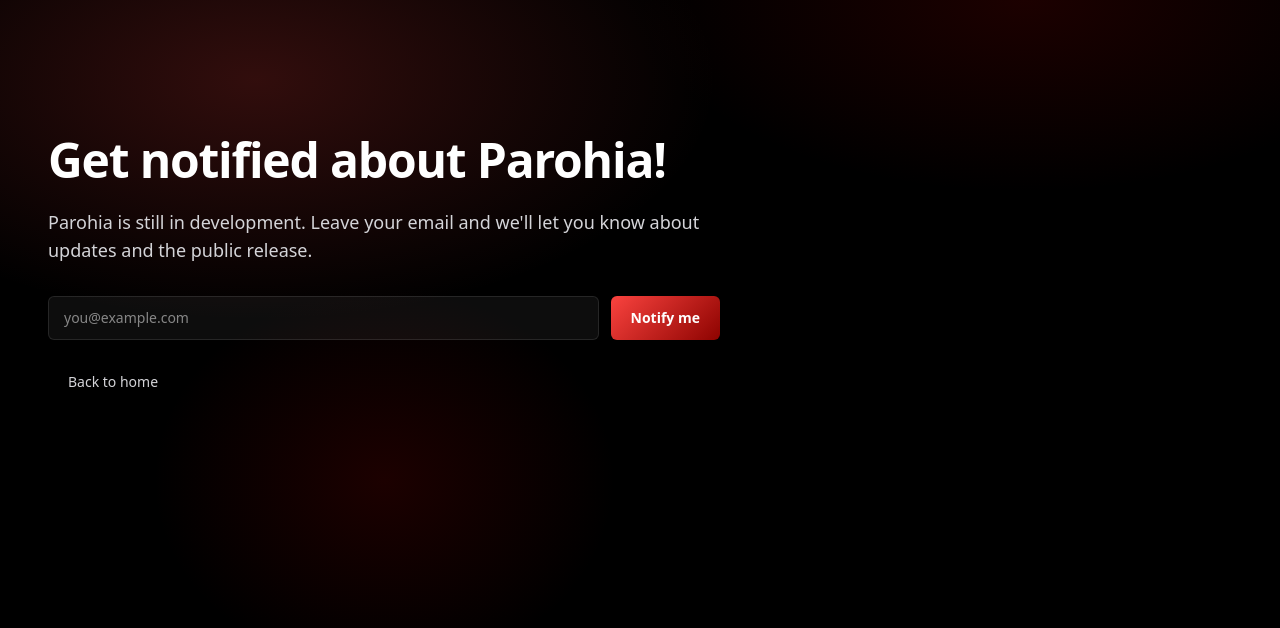
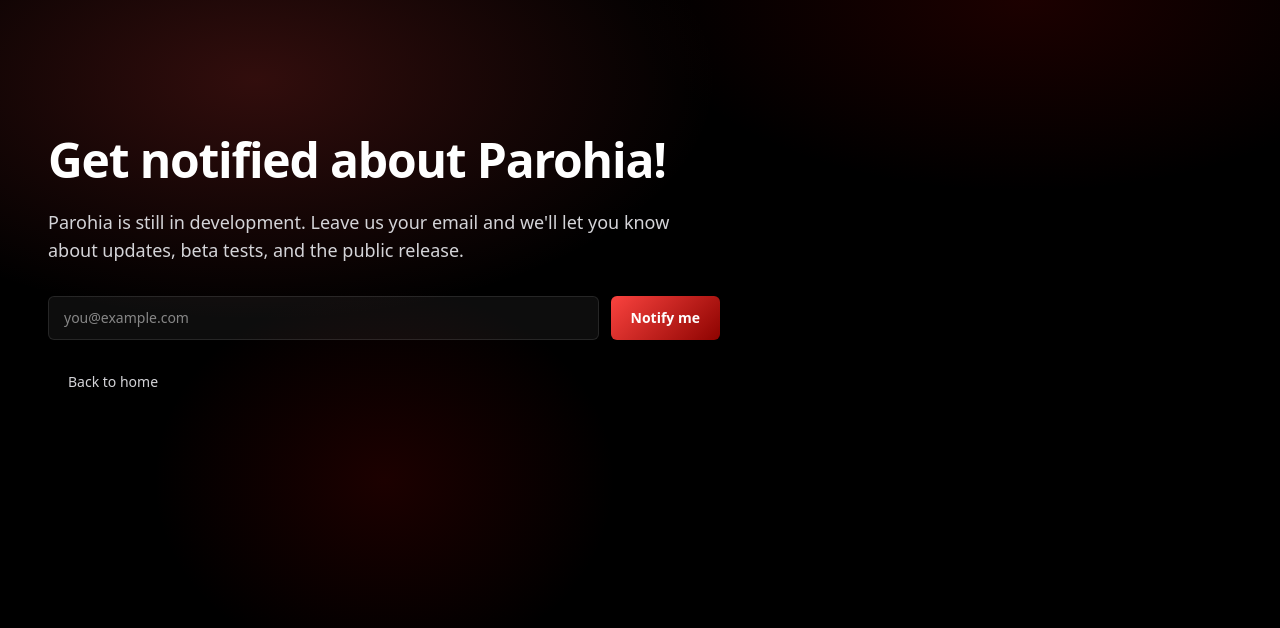
Before and after one commit to ssh1be/parohia-app, a Next.js app: page /notify in a window 1280 px wide. Shown: the top 628 px of the page. Built offline with nearby package versions, Linux system fonts and the light colour scheme.

Commit message:
notify edit

```diff
--- a/app/notify/page.tsx
+++ b/app/notify/page.tsx
@@ -25,8 +25,8 @@ export default function NotifyPage() {
           <div className="max-w-2xl">
             <h1 className="mt-6 text-4xl font-bold tracking-tight sm:text-5xl">Get notified about Parohia!</h1>
             <p className="mt-6 text-lg text-zinc-300">
-              Parohia is still in development. Leave your email and we'll let you know about
-              updates and the public release.
+              Parohia is still in development. Leave us your email and we'll let you know about
+              updates, beta tests, and the public release.
             </p>
 
             <form
```
